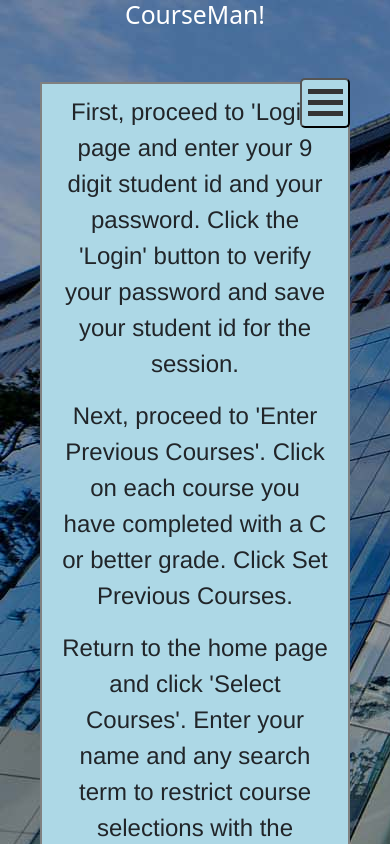
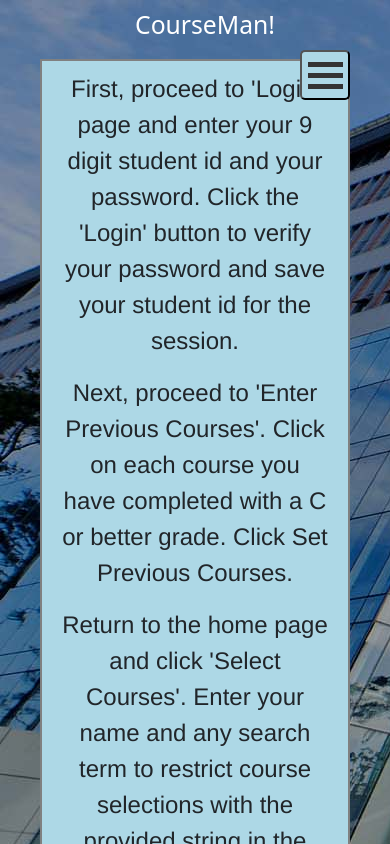
Before and after one commit to JuyeeMyeong/web_project_cse316, a React (Create React App) app: page /Instructions in a window 390 px wide. Shown: the top 844 px of the page. Built offline with nearby package versions, Linux system fonts and the light colour scheme.

Commit message:
#2 change navbar design (CSS)

```diff
--- a/src/App.css
+++ b/src/App.css
@@ -1,3 +1,4 @@
+
 body {
   background-image: url("../public/SUNYKorea_AcBldg.jpg");
   overflow-x: hidden;
@@ -18,6 +19,16 @@ ul {
 }
 
 /***********           Navbar               ***********/
+#navigationBar h2{
+  margin: 10px;
+}
+
+#notBlur {
+  padding: 10px;
+  font-weight: 700;
+  font-size: 35px;
+}
+
 .navBtn {
   display: none;
 }
@@ -167,7 +178,7 @@ ul {
 
 @media (max-width: 40em){
   .instruction {
-    margin: 20px 40px;
+    margin: -15px 40px;
   }
 }
 
@@ -278,9 +289,18 @@ ul {
 }
 
 @media (max-width: 40em) {
+  .previousTitle h1 {
+    font-size: 28px;
+  }
+
   .coursePage {
     margin: 0 30px;
-    padding: 10px;
+    padding: 0 10px;
+  }
+
+  .coursePage h3 {
+    margin-top: 0;
+    font-size: 20px;
   }
 
   .courseList {
--- a/src/components/Navbar.js
+++ b/src/components/Navbar.js
@@ -5,10 +5,7 @@ import { NavLink } from "react-router-dom";
 function Navbar({
   header,
   navColor,
-  textColor,
-  // navMargin,
-  // position,
-  // smallPosition,
+  textColor
 }) {
   /********    is Nav Expanded?   ***********/
   const [isNavExpanded, setIsNavExpanded] = useState(false);
@@ -19,11 +16,7 @@ function Navbar({
 
   /********    Return   ***********/
   return (
-    <>
-      {/*     CourseMan Header     */}
-      <h2 className="text-center" style={{ color: textColor }}>
-        {header}
-      </h2>
+    <div id="navigationBar">
 
       {/*     Hamburger button when width < 40em     */}
       <div className="button-container">
@@ -33,6 +26,11 @@ function Navbar({
           <div className="bar3"></div>
         </button>
       </div>
+
+      {/*     CourseMan Header     */}
+      <h2 id={header==="CourseMan!"? "blur" : "notBlur"}className="text-center" style={{ color: textColor }}>
+        {header}
+      </h2>
 
       {/*     expanded menu when width > 40em     */}
       <div
@@ -118,7 +116,7 @@ function Navbar({
           </li>
         </ul>
       </div>
-    </>
+    </div>
   );
 }
 
--- a/src/components/SelectCourses.js
+++ b/src/components/SelectCourses.js
@@ -56,10 +56,6 @@ function SelectCourses() {
           "linear-gradient(to left, rgba(128,128,128, 0.6) 0%, rgba(128,128,128, 1) 49%, rgba(128,128,128, 0.1) 100%)"
         }
         textColor={"black"}
-        // navMargin={"fit-content"}
-        // style={{ marginBottom: 0 }}
-        // position={"translate(0%,80%)"}
-        // smallPosition={"translate(0%,20%)"}
       />
       <div
         className="selectCoursePage d-flex flex-column align-items-center"
```
